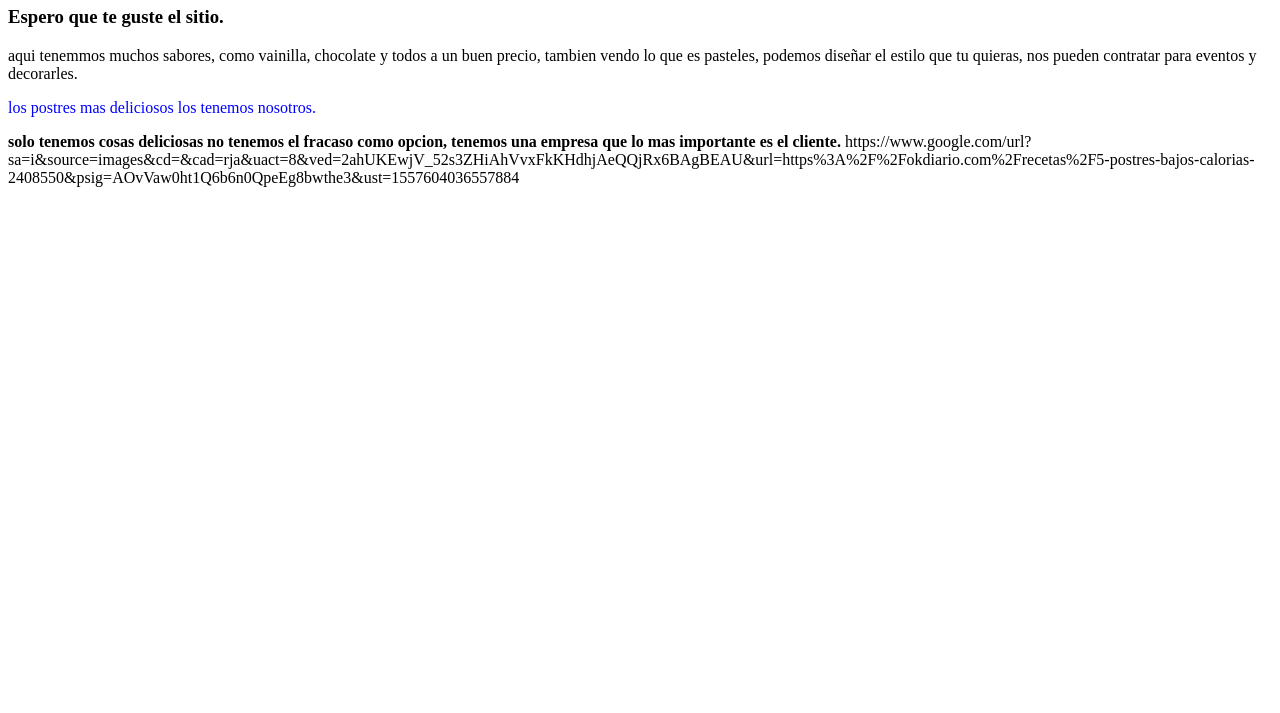
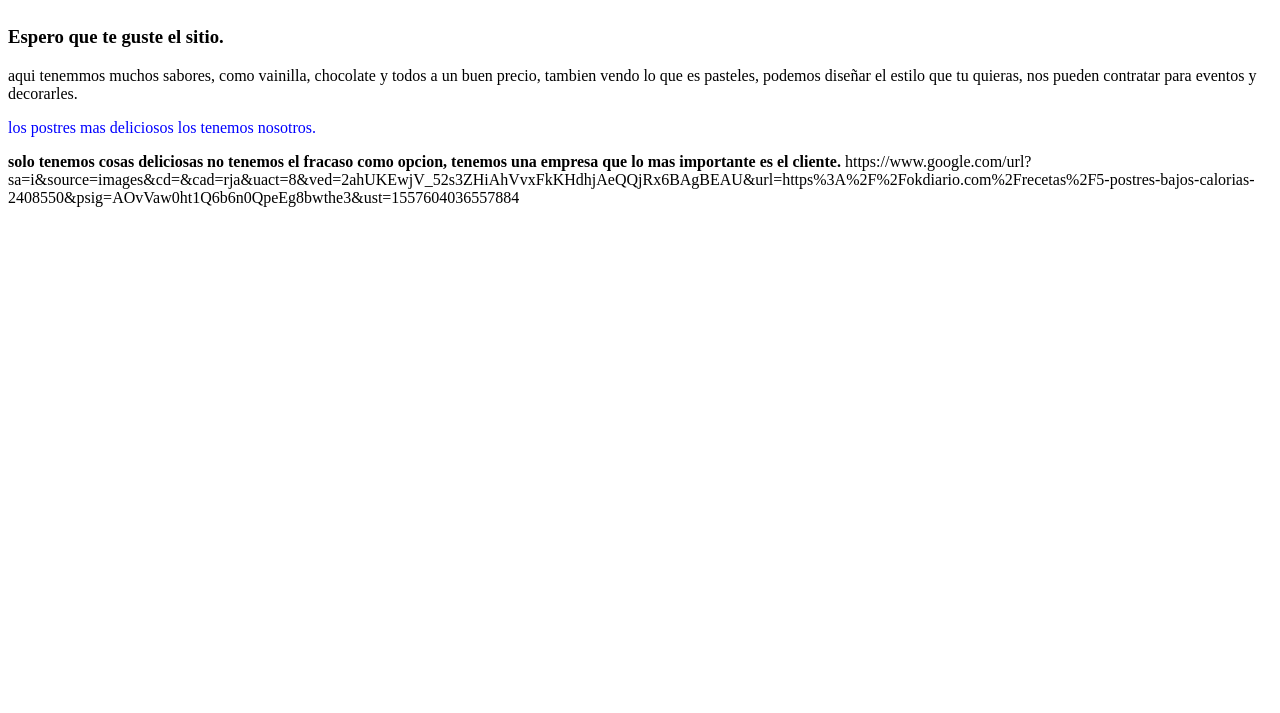
Before and after one commit to jcelis1901/Celispostres, a plain HTML site: page index.html in a window 1280 px wide. Shown: the part 87-800 px from the top of the page. Drawn offline with Linux system fonts and the light colour scheme.

Commit message:
Update index.html

```diff
--- a/index.html
+++ b/index.html
@@ -3,7 +3,6 @@
 <title>celis postres</title>
 </head>
 <body>
-</h1
 <h1>¡Bienvenido a mi página!</h1>
 <h2>Mi nombre es sebastian celis.</h2>
 <h3>Espero que te guste el sitio.</h3>
@@ -11,4 +10,5 @@
 <p><font color="blue">los postres mas deliciosos los tenemos nosotros.</font></p>
 <b>solo tenemos cosas deliciosas no tenemos el fracaso como opcion, tenemos una empresa que lo mas importante es el cliente.</b>
 <img src=>https://www.google.com/url?sa=i&source=images&cd=&cad=rja&uact=8&ved=2ahUKEwjV_52s3ZHiAhVvxFkKHdhjAeQQjRx6BAgBEAU&url=https%3A%2F%2Fokdiario.com%2Frecetas%2F5-postres-bajos-calorias-2408550&psig=AOvVaw0ht1Q6b6n0QpeEg8bwthe3&ust=1557604036557884</img>
+  </body>
 </html>
```
